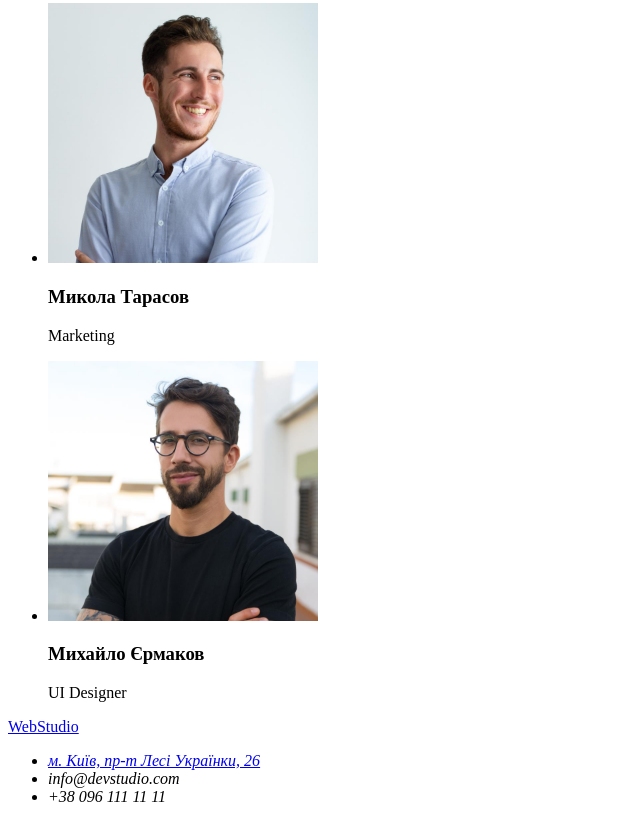
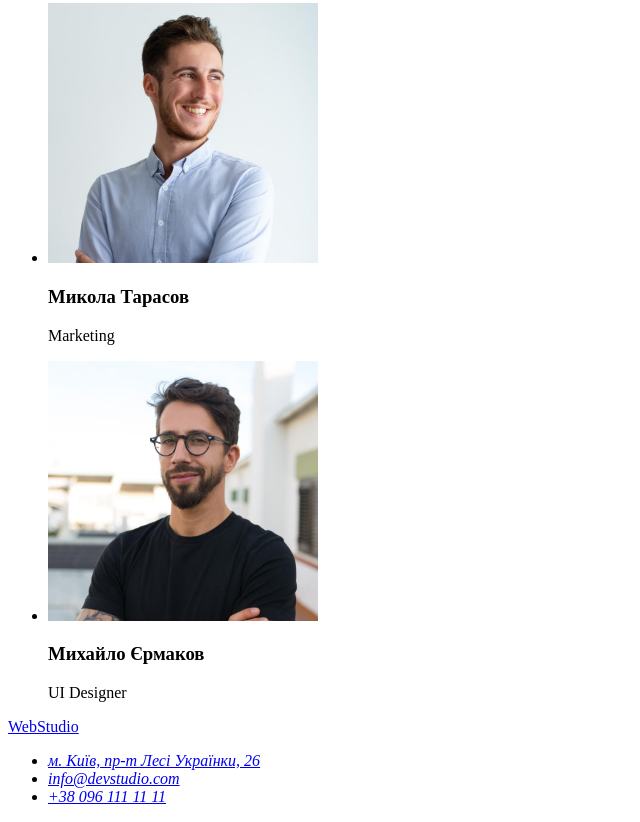
Before and after one commit to alexandrakst/goit-markup-hw-01, a plain HTML site: page index.html in a window 1280 px wide. Shown: the part 2333-3155 px from the top of the page, without its empty margins (0-640 px from the left). Drawn offline with Linux system fonts and the light colour scheme.

Commit message:
Update index.html

```diff
--- a/index.html
+++ b/index.html
@@ -146,8 +146,12 @@
               >м. Київ, пр-т Лесі Українки, 26</a
             >
           </li>
-          <li>info@devstudio.com</li>
-          <li>+38 096 111 11 11</li>
+          <li>
+            <a href="mailto:info@devstudio.com">info@devstudio.com</a>
+          </li>
+          <li>
+            <a href="tel:+380961111111">+38 096 111 11 11</a>
+          </li>
         </ul>
       </address>
     </footer>
```
